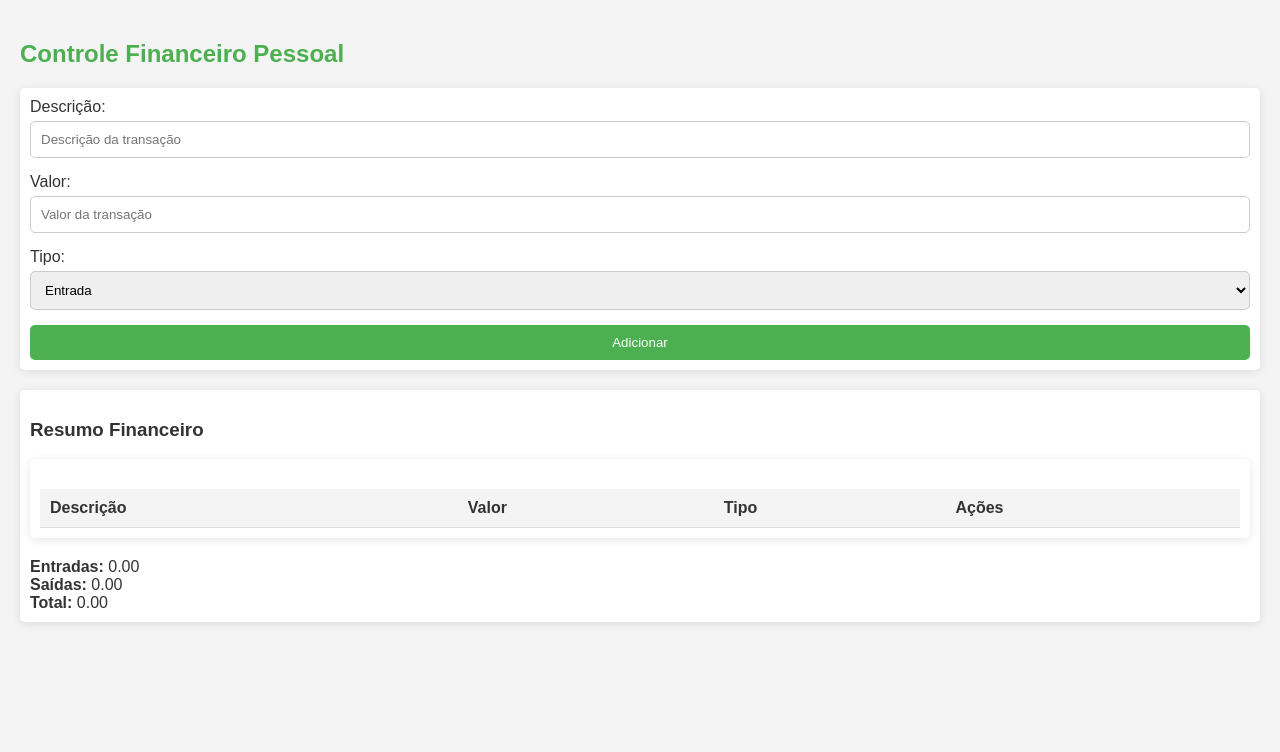
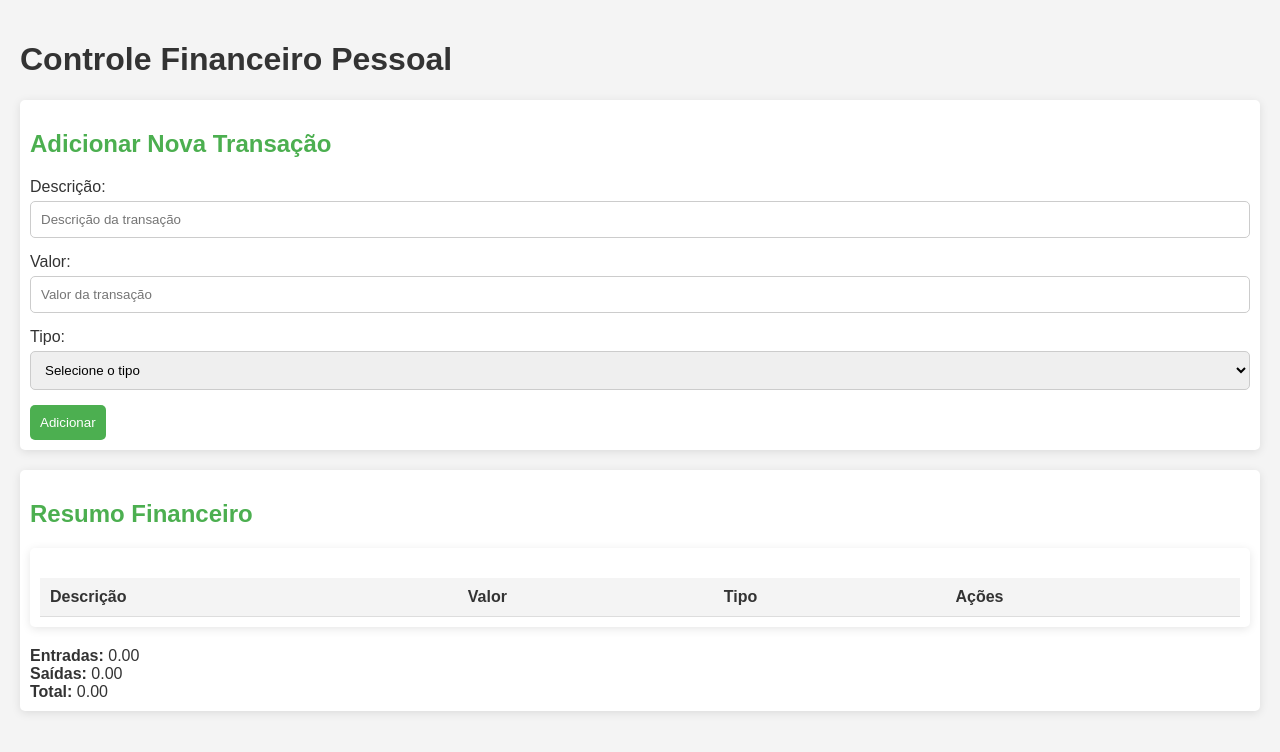
Before and after one commit to jonatasem/controle-financeiro, a plain HTML site: page index.html in a window 1280 px wide. Drawn offline with nearby package versions, Linux system fonts and the light colour scheme.

Commit message:
corringindo semântica

```diff
--- a/index.html
+++ b/index.html
@@ -8,29 +8,36 @@
     <link rel="stylesheet" href="css/style.css">
 </head>
 <body>
-    <h2>Controle Financeiro Pessoal</h2>
+    <header>
+        <h1>Controle Financeiro Pessoal</h1>
+    </header>
 
-    <div class="newItem">
+    <main>
+        <section class="newItem">
+            <h2>Adicionar Nova Transação</h2>
+            <form>
                 <div class="form-group">
                     <label for="desc">Descrição:</label>
-            <input type="text" id="desc" placeholder="Descrição da transação">
+                    <input type="text" id="desc" placeholder="Descrição da transação" required>
                 </div>
                 <div class="form-group">
                     <label for="amount">Valor:</label>
-            <input type="number" id="amount" placeholder="Valor da transação">
+                    <input type="number" id="amount" placeholder="Valor da transação" required>
                 </div>
                 <div class="form-group">
                     <label for="type">Tipo:</label>
-            <select id="type">
+                    <select id="type" required>
+                        <option value="" disabled selected>Selecione o tipo</option>
                         <option value="Entrada">Entrada</option>
                         <option value="Saída">Saída</option>
                     </select>
                 </div>
-        <button id="btnNew">Adicionar</button>
-    </div>
+                <button type="submit" id="btnNew">Adicionar</button>
+            </form>
+        </section>
 
-    <div class="resume">
-        <h3>Resumo Financeiro</h3>
+        <section class="resume">
+            <h2>Resumo Financeiro</h2>
             <div class="divTable">
                 <table>
                     <thead>
@@ -47,11 +54,12 @@
                 </table>
             </div>
             <div>
-            <strong>Entradas: </strong><span class="incomes">R$ 0.00</span><br>
-            <strong>Saídas: </strong><span class="expenses">R$ 0.00</span><br>
-            <strong>Total: </strong><span class="total">R$ 0.00</span>
+                <strong>Entradas: </strong><span class="incomes">R$ 0,00</span><br>
+                <strong>Saídas: </strong><span class="expenses">R$ 0,00</span><br>
+                <strong>Total: </strong><span class="total">R$ 0,00</span>
             </div>
-    </div>
+        </section>
+    </main>
 
     <script src="js/script.js"></script>
 </body>
```
Lines whose indentation alone changed are shown as unchanged.
